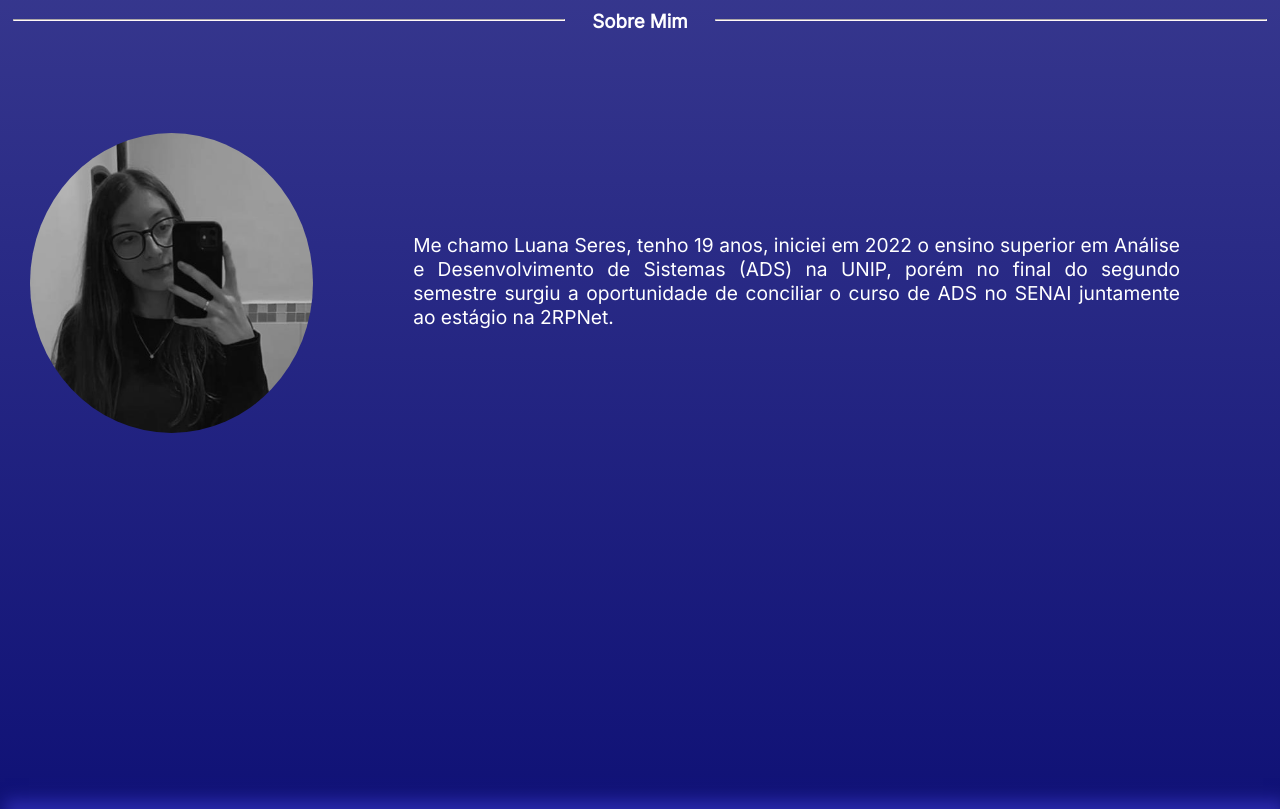
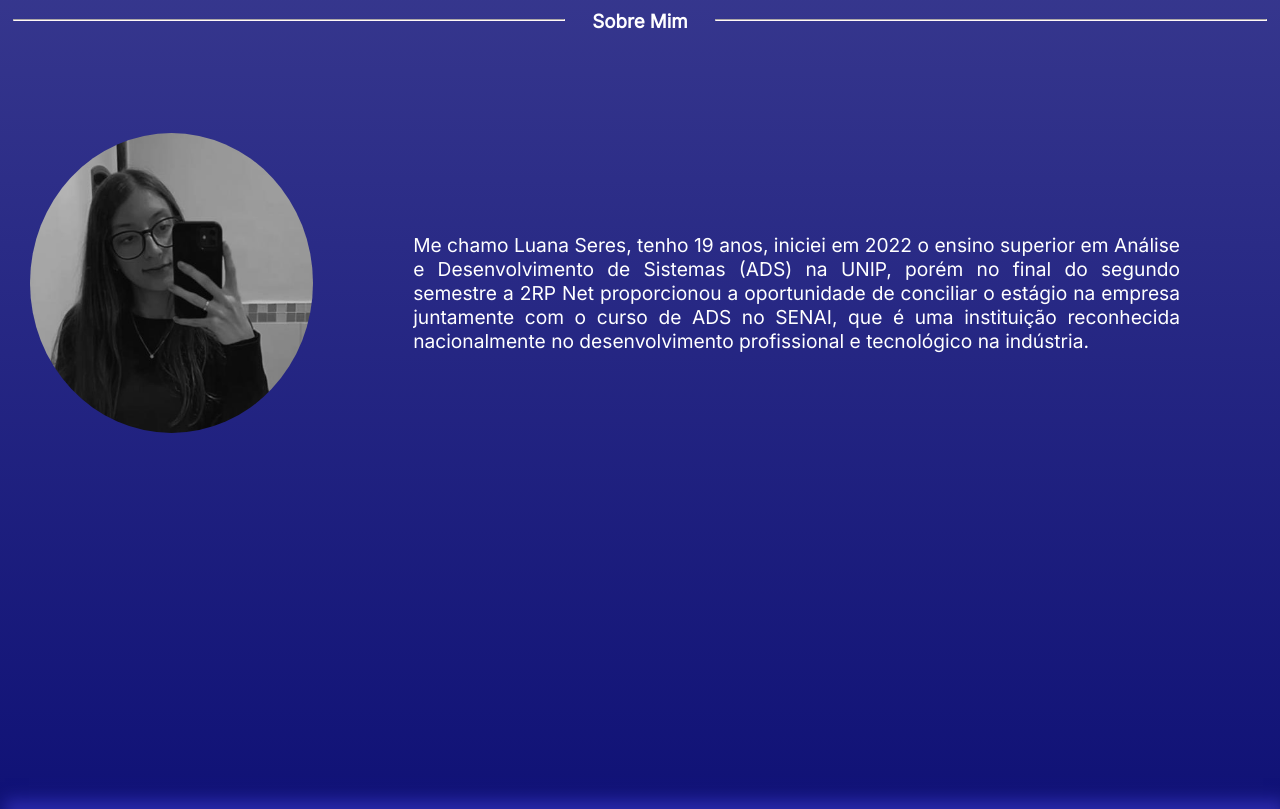
Before and after one commit to LuanaSeres/Portifolio_Primeiro_Semestre, a plain HTML site: page index.html in a window 1280 px wide. Shown: the part 1600-2409 px from the top of the page. Drawn offline with Linux system fonts and the light colour scheme.

Commit message:
att sobre mim

```diff
--- a/index.html
+++ b/index.html
@@ -102,7 +102,7 @@
             <div class="apresentacao">
                 <img class="fotoap" src="./image/fotoeu.jpeg">
 
-                <p>Me chamo Luana Seres, tenho 19 anos, iniciei em 2022 o ensino superior em Análise e Desenvolvimento de Sistemas (ADS) na UNIP, porém no final do segundo semestre surgiu a oportunidade de conciliar o curso de ADS no SENAI juntamente ao estágio na 2RPNet.</p>
+                <p>Me chamo Luana Seres, tenho 19 anos, iniciei em 2022 o ensino superior em Análise e Desenvolvimento de Sistemas (ADS) na UNIP, porém no final do segundo semestre a 2RP Net proporcionou a oportunidade de conciliar o estágio na empresa juntamente com o curso de ADS no SENAI, que é uma instituição reconhecida nacionalmente no desenvolvimento profissional e tecnológico na indústria.</p>
             </div>
         </section>
 
```
